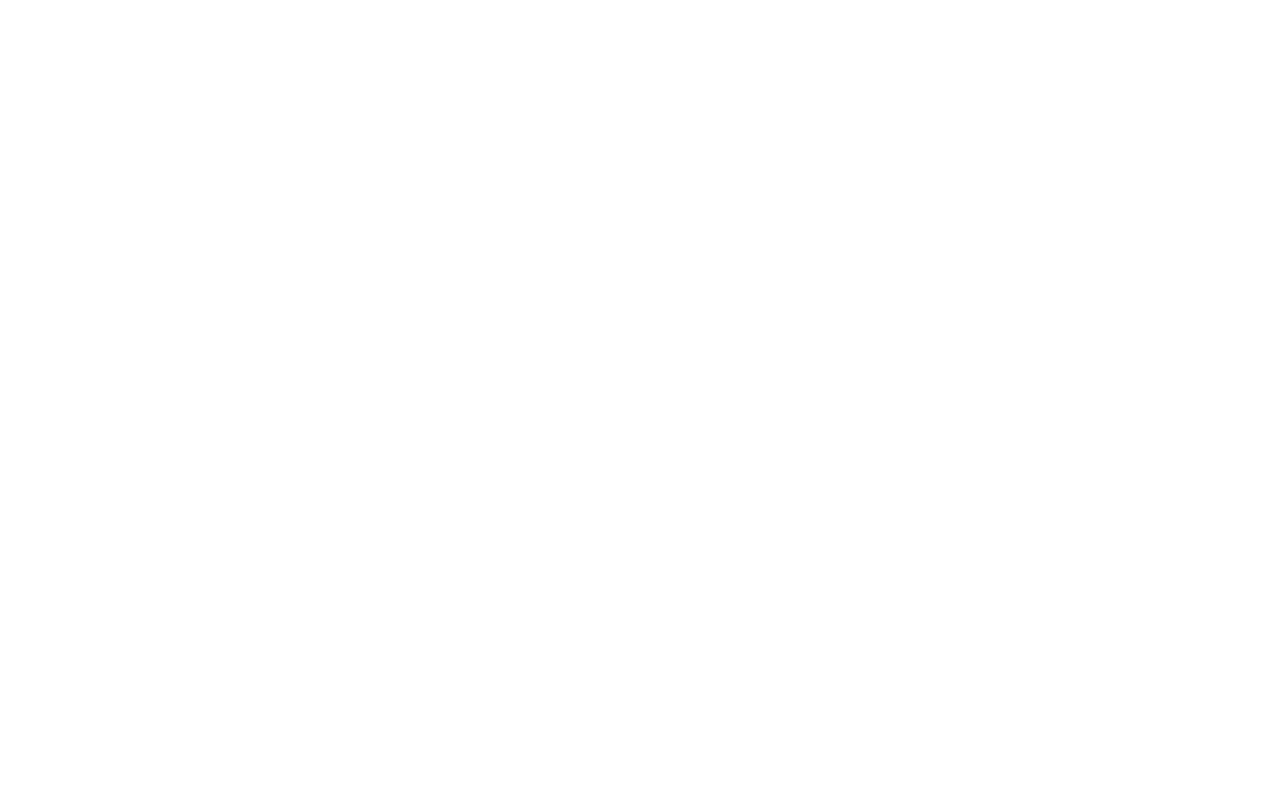
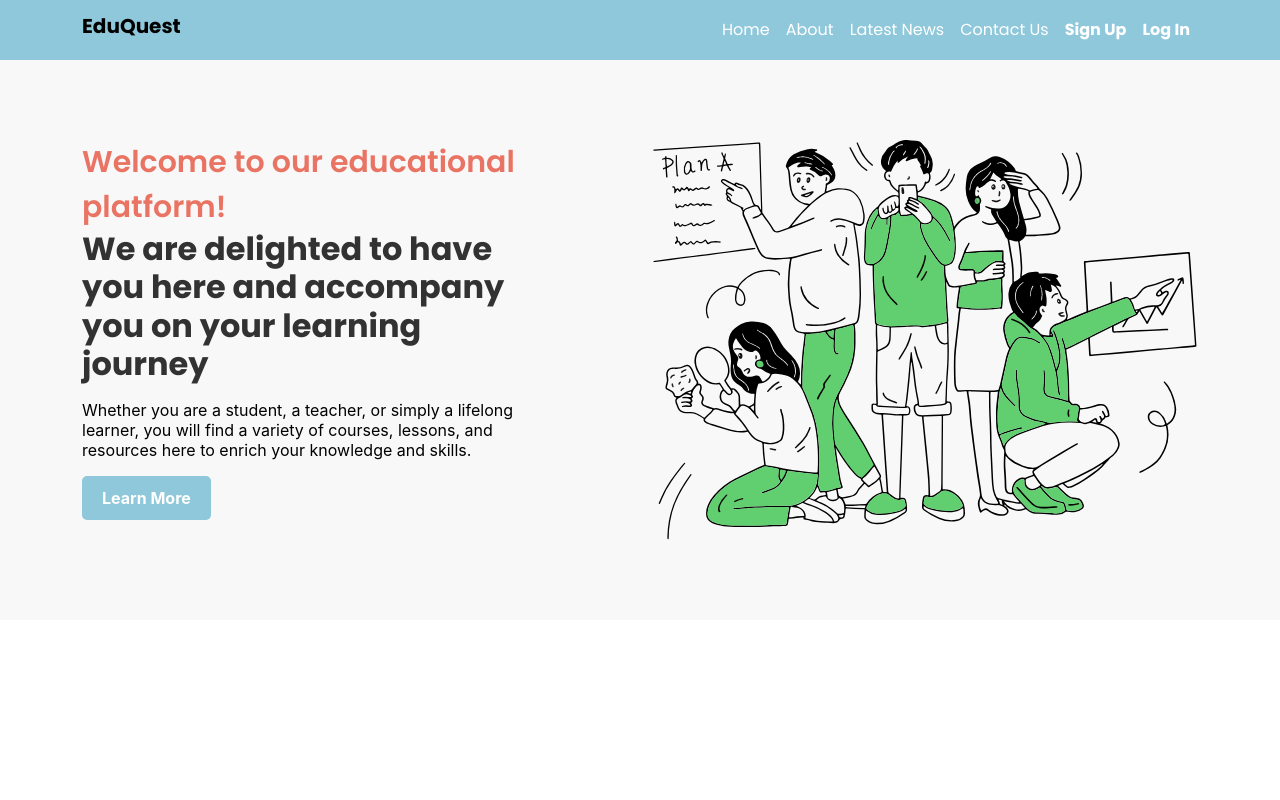
Before and after one commit to zinando/EduQuest, a React (Vite) app in the folder Frontend/: page / in a window 1280 px wide. Before the commit this address had no page. Shown: the top 800 px of the page. Built offline with nearby package versions, Linux system fonts and the light colour scheme.

Commit message:
Update App.jsx

```diff
--- a/Frontend/src/App.jsx
+++ b/Frontend/src/App.jsx
@@ -1,3 +1,4 @@
+import 'bootstrap/dist/css/bootstrap.min.css';
 import SignUp from './pages/Signup/SignUp'
 import Login from './pages/Login/Login'
 import Forgot from './pages/Login/Forgot'
@@ -8,6 +9,7 @@ import SideBar from './layout/Sidebar/SideBar'
 import Home from './pages/Dashboard/Home'
 import Schedule from './pages/Schedule/Schedule'
 import Subject from './pages/Subject/Subject'
+import Landing from '../LandingPage/Landing'
 
 
 export default function App() {
@@ -16,6 +18,7 @@ export default function App() {
   return (
     <>
       <div>
+        <Landing/>
         <Router>
           <Routes>
             <Route path="/signup" element={<SignUp />} />
```
